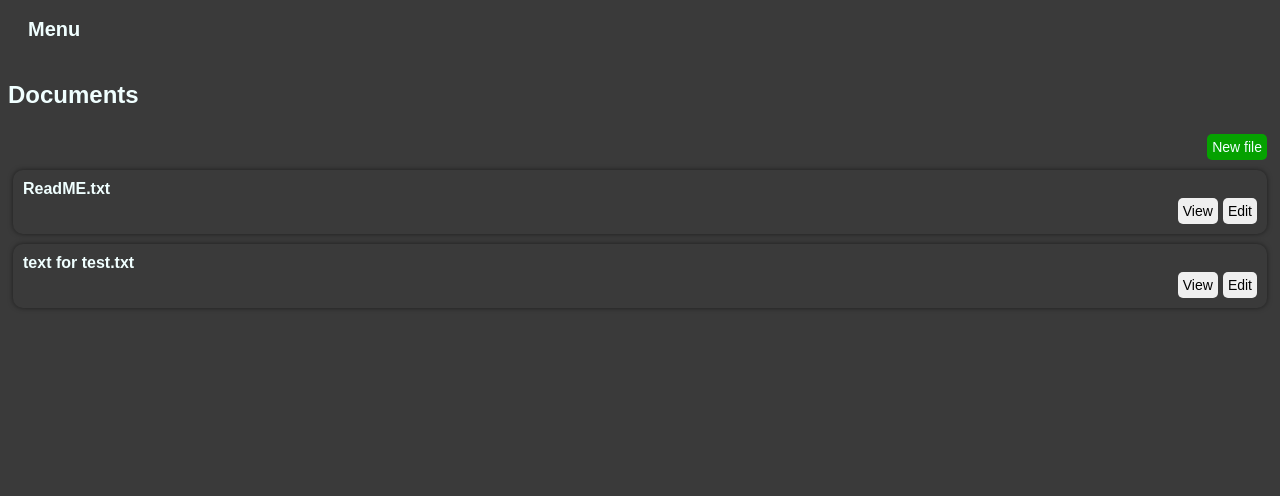
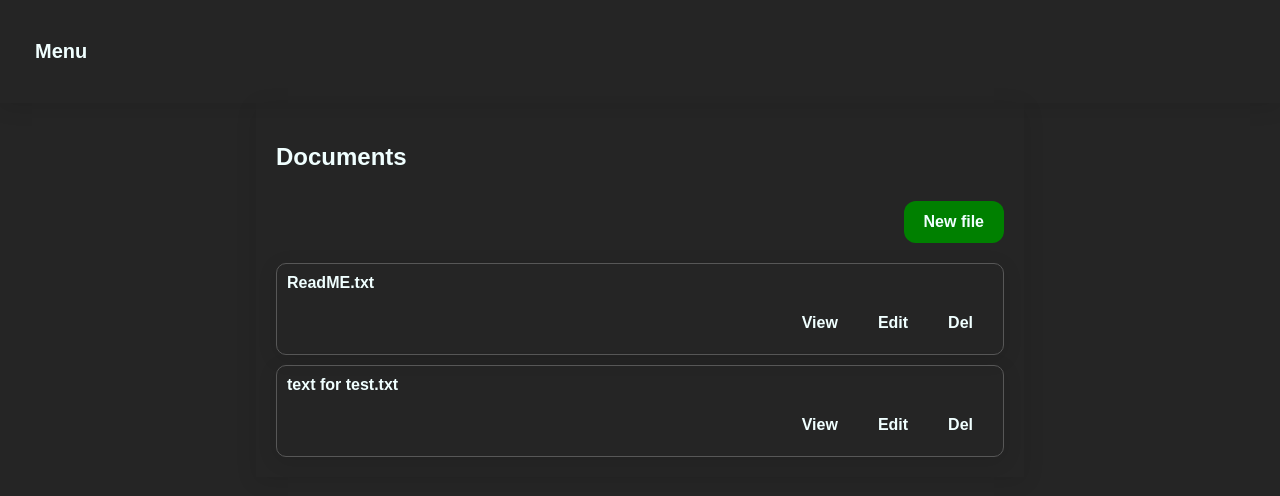
Before and after one commit to Ywxig/flask-notepad, a Flask app: page /docs in a window 1280 px wide. Shown: the top 496 px of the page. Run offline with Flask 3, Linux system fonts and the light colour scheme; grey boxes are pictures that could not be loaded.

Commit message:
Add files via upload
add new things
1. now the user can delete files
2. redesign the user interface using media.
3. in the editor now use HTML tag with atrebut contenteditable="true"
4. use JSON to save the file to storage.

```diff
--- a/main.py
+++ b/main.py
@@ -1,9 +1,9 @@
 import logging
-from flask import Flask, request, render_template
+from flask import Flask, request, render_template, jsonify
 import os
 import json
 import utils
-import markdown
+
 
 app = Flask(__name__, static_folder='static')
 
@@ -29,6 +29,7 @@ def docs():
     filtered = []
     for file in files:
         if file.endswith(('.txt')):
+            utils.File.file_architecture_check(filename=file, doc_folder=DOCUMENTS_FOLDER)
             filtered.append(file)
 
     files = filtered
@@ -38,13 +39,32 @@ def docs():
         filename = button.split("|")[0]
         action = button.split("|")[1]
         if action == "view":
-            text = utils.File.read(filename=filename,
-                                   doc_folder=DOCUMENTS_FOLDER)
-            return render_template("view.html", filename=filename, text=markdown.markdown(text), title=f"View - {filename}")
-        else:
-            text = utils.File.read(filename=filename,
-                                   doc_folder=DOCUMENTS_FOLDER)
+            text = utils.File.read( filename=filename,
+                                    doc_folder=DOCUMENTS_FOLDER,
+                                    type= "markdown")
+
+            return render_template("view.html", filename=filename, text=text, title=f"View - {filename}")
+        if action == "edit":
+            text = utils.File.read( filename=filename,
+                                    doc_folder=DOCUMENTS_FOLDER,
+                                    type= "text")
+
             return render_template("editor.html", filename=filename, text=text, title=f"Edit - {filename}")
+
+        if action == "del":
+            os.remove(f"{DOCUMENTS_FOLDER}/{filename}")
+
+            files = os.listdir(DOCUMENTS_FOLDER)
+
+            filtered = []
+            for file in files:
+                if file.endswith(('.txt')):
+                    utils.File.file_architecture_check(filename=file, doc_folder=DOCUMENTS_FOLDER)
+                    filtered.append(file)
+
+            files = filtered
+
+            return render_template("docs.html", files=files, title="Documents")
 
     return render_template("docs.html", files=files, title="Documents")
 
@@ -52,23 +72,37 @@ def docs():
 
 @app.route("/docs/edit", methods=['GET', 'POST'])
 def edit():
-    #This function for use server as data storage with online connect
+    if request.method == 'POST':
+        # Пытаемся взять JSON
+        data = request.get_json(silent=True)
 
-    if request.method == 'POST':
-        text = request.form['text']
-        title = request.form['title']
-        button = request.form['button']
-        if button == "save":
-            utils.File.write(
-                filename = title,
-                ctx = text.replace("\r", ""),
-                doc_folder = DOCUMENTS_FOLDER)
+        if data["action"] == "markdown-save":  # if we need to save file
+            text = data.get('text', '') # get content
+            filename = data.get('filename', '')# get filename
+            utils.File.write( # write data in file
+                filename = filename,
+                ctx = text.replace("    ", ""),
+                doc_folder = DOCUMENTS_FOLDER,
+                type="markdown")
+            return render_template("editor.html", filename=filename, text=text, title=f"Edit - {filename}")
 
-            return render_template("view.html", filename=title, text=markdown.markdown(text), title=f"View - {title}")
-        else:
-            return render_template("editor.html", filename=title, text=text, title=f"Edit - {title}")
+        elif data["action"] == "markdown-view": # if we need to view file
+            text = data.get('text', '') # get content
+            filename = data.get('filename', '') # get filename
 
-    return render_template("editor.html", filename="New file.txt", text="# New file", title=f"Edit - New file.txt")
+            utils.File.write( # write data in file
+                filename = filename,
+                ctx = text.replace("    ", ""),
+                doc_folder = DOCUMENTS_FOLDER,
+                type="markdown")
+
+            ctx = utils.File.read(filename=filename,
+                       doc_folder=DOCUMENTS_FOLDER,
+                       type= "markdown")
+
+            return jsonify({"filename": filename, "text": ctx, "markdown": text}) # send data to show on page
+
+    return render_template("editor.html", filename="New file.txt", text="# New file", title="Edit - New file.txt")
 
 @app.route("/music")
 def music():
@@ -82,8 +116,18 @@ def music():
             filtered.append(track)
 
     tracks = filtered
-
     return render_template('music.html', tracks=tracks, title=f"Music")
 
+
+@app.route("/console",  methods=['GET', 'POST'])
+def console():
+    if request.method == 'POST':
+        button = request.form['button']
+
+        if button == "shutdown":
+            os.system("shutdown")
+    return render_template('console.html',  title=f"Console")
+
+
 if __name__ == "__main__":
-    app.run(host="0.0.0.0", port=8080)
+    app.run(host="0.0.0.0", port=8080, use_reloader=True)
--- a/static/css/style.css
+++ b/static/css/style.css
@@ -1,13 +1,27 @@
 :root {
-    --font-color: azure;
-    --background-color: #3a3a3a;
-    --font-family: Arial, Helvetica, sans-serif;
+--font-color: azure;
+--background-color: #252525;
+--element-background-color: #3a3a3a;
+--border-color: #575757;
+--second-color: #40388d; /* акцент */
+--font-family: Arial, Helvetica, sans-serif;
+
+
+/* Доп. токены */
+--radius: 12px;
+--pad: 12px;
+--shadow-focus: 0 0 0 4px rgba(64, 56, 141, 0.25);
+--transition: 160ms ease;
+--placeholder: #b9b9b9;
 }
-
 body, head {
     background-color: var(--background-color);
     color: var(--font-color);
     font-family: var(--font-family);
+    height: 100%;
+    margin: 0;
+    display: flex;
+    flex-direction: column;
 }
 
 h1, h2, h3 {
@@ -15,117 +29,95 @@ h1, h2, h3 {
 }
 
 button {
-    border: 0px;
-    border-radius: 5px;
-    font-size: 14px;
-    padding: 5px;
-    margin-left: 5px;
+    display: inline-flex;
+    align-items: center;
+    justify-content: center;
+    padding: 12px 20px;
+    font-size: 16px;
+    font-weight: 600;
+    color: var(--font-color);
+    background: var(--primary-color);
+    border: none;
+    border-radius: 12px;
+    cursor: pointer;
+    transition: background var(--transition-speed), transform var(--transition-speed), box-shadow var(--transition-speed);
+    margin-top: 10px;
 }
 
-#filename {
-    color: var(--font-color);
-    font-size: 36px;
+button:hover {
+    background-color: #444;
+}
+
+#shutdown:hover {
+    background-color: red;
+}
+
+header {
+    align-items: center;
+    justify-content: center;
+    padding: 20px;
+    box-shadow: 0 4px 20px rgba(0,0,0,0.1);
+}
+
+main {
+    align-items: center;
+    justify-content: center;
+    margin-left: 20%;
+    margin-right: 20%;
+    padding: 20px;
+    box-shadow: 0 4px 20px rgba(0,0,0,0.1);
+    flex: 1; /* растягивает контент на оставшееся место */
+}
+
+.file {
+    margin-top: 10px;
+    padding: 10px;
+    border: 1px solid var(--border-color);
+    border-radius: 10px;
+    box-shadow: 0 4px 20px rgba(0,0,0,0.1);
+}
+
+.file-container {
+    display: flex;
+    justify-content: right;
+}
+
+.new-file-button {
+    display: flex;
+    justify-content: flex-end;
+}
+
+.new-file-button button, #send {
+    background-color: green;
     margin-bottom: 10px;
 }
 
-input {
-    border: 0px;
-    padding-left: 0px;
-}
-
-#input-filename {
-    font-size: 24px;
-    background-color: var(--background-color);
-    color: var(--font-color);
-}
-
-textarea {
-    min-height: 90%;
-    white-space: pre-wrap;
+#editor {
+    min-height: 70vh;
+    justify-content: flex-end;
+    padding-right: 5px;
     font-size: 14px;
     border: 1px;
     display: block;
     width: 100%;
     max-width: 100%;
-    resize: none;
     padding-left: 5px;
     background-color: var(--background-color);
     color: var(--font-color);
     margin-bottom: 5px;
+    white-space: pre-wrap;
 }
 
-.save-button{
-    background-color: #05a100;
-    color: var(--font-color);
-    padding: 5px;
-    border-radius: 5px;
-    border: 0px solid;
-    margin-top: 5px;
-    font-size: 24px;
+
+
+@media (max-width: 600px) {
+  main {
+    margin-left: 0px;
+    margin-right: 0px;
+  }
+
+  #del {
+    display: none;
+  }
 
 }
-
-.keyboard {
-    margin-top: 15px;
-    justify-content: flex-end;
-    margin-right: 5px;
-    margin-left: 0px;
-}
-
-.editor {
-    min-height: 80vh;
-    height: 80vh;
-    justify-content: flex-end;
-    padding-right: 5px;
-}
-
-.new-file {
-    background-color: #05a100;
-    color: var(--font-color);
-    font-size: 14px;
-    padding: 5px;
-    border-radius: 5px;
-    border: 0px solid;
-}
-
-.continue {
-    background-color: #05a100;
-    color: var(--font-color);
-    padding: 5px;
-    border-radius: 5px;
-    border: 0px solid;
-    font-size: 24px;
-    padding-left: 15px;
-    padding-right: 15px;
-}
-
-.new-file-button {
-    display: flex;
-    justify-content: flex-end;
-    margin-bottom: 10px;
-}
-
-.files {
-    border: 0px solid;
-    border-radius: 10px;
-    padding: 5px;
-}
-
-.file{
-    border: 0px solid;
-    border-radius: 10px;
-    padding: 10px;
-    font-size: 16px;
-    margin-bottom: 10px;
-    box-shadow: 0 0 5px rgba(0,0,0,0.5);
-}
-
-.file-conteiner {
-    display: flex;
-    justify-content: right;
-}
-
-.file-button {
-    align-self: right;
-    place-self: right;
-}
--- a/templates/docs.html
+++ b/templates/docs.html
@@ -5,16 +5,17 @@
 
 <div class="files">
     <div class="new-file-button">
-        <a href="/docs/edit" align="right"><button class="new-file">New file</button></a>
+        <a href="/docs/edit" align="right"><button>New file</button></a>
     </div>
     {% for filename in files %}
 
     <form action="/docs" method="post">
         <div class="file">
             <b>{{ filename }}</b>
-            <div class="file-conteiner">
+            <div class="file-container">
                 <button class="file-button" name="file-control" value="{{ filename }}|view" type="submit">View</button>
                 <button class="file-button" name="file-control" value="{{ filename }}|edit" type="submit">Edit</button>
+                <button class="file-button" id="del" name="file-control" value="{{ filename }}|del" type="submit">Del</button>
             </div>
         </div>
     </form>
--- a/templates/main.html
+++ b/templates/main.html
@@ -3,6 +3,7 @@
 <head>
     <meta charset="UTF-8">
     <meta name="viewport" content="width=device-width, initial-scale=1.0">
+    <link rel="stylesheet" href="{{ url_for('static', filename='css/forms.css') }}">
     <link rel="stylesheet" href="{{ url_for('static', filename='css/style.css') }}">
     <link rel="stylesheet" href="{{ url_for('static', filename='css/side_menu.css') }}"><!--This CSS for side menu-->
     <title>{{ title }}</title>
@@ -14,6 +15,7 @@
     <a href="/">Home</a>
     <a href="/music">Music</a>
     <a href="/docs">Documents</a>
+    <a href="/console">Console</a>
 
     <a href="https://github.com/Ywxig"><img align="left" class="dev" width="50px" height="50px" src="https://upload.wikimedia.org/wikipedia/commons/c/c2/GitHub_Invertocat_Logo.svg"></a>
     </div>
@@ -22,7 +24,7 @@
         <button class="openbtn" onclick="openNav()"><b>Menu</b></button>
     </header>
 
-    <main>
+    <main id="main-block">
         {% block content %}{% endblock %}
     </main>
 
--- a/templates/view.html
+++ b/templates/view.html
@@ -10,5 +10,4 @@
 </div>
 <a href="/docs"><button class="continue">Continue</button></a>
 
-
 {% endblock %}
```
Also changed, not shown: static/css/forms.css (added, +56 -0 lines), static/js/editor.js (+48 -6 lines), templates/console.html (added, +10 -0 lines), templates/editor.html (+5 -18 lines), utils.py (+63 -4 lines), documents/ReadME.txt.
